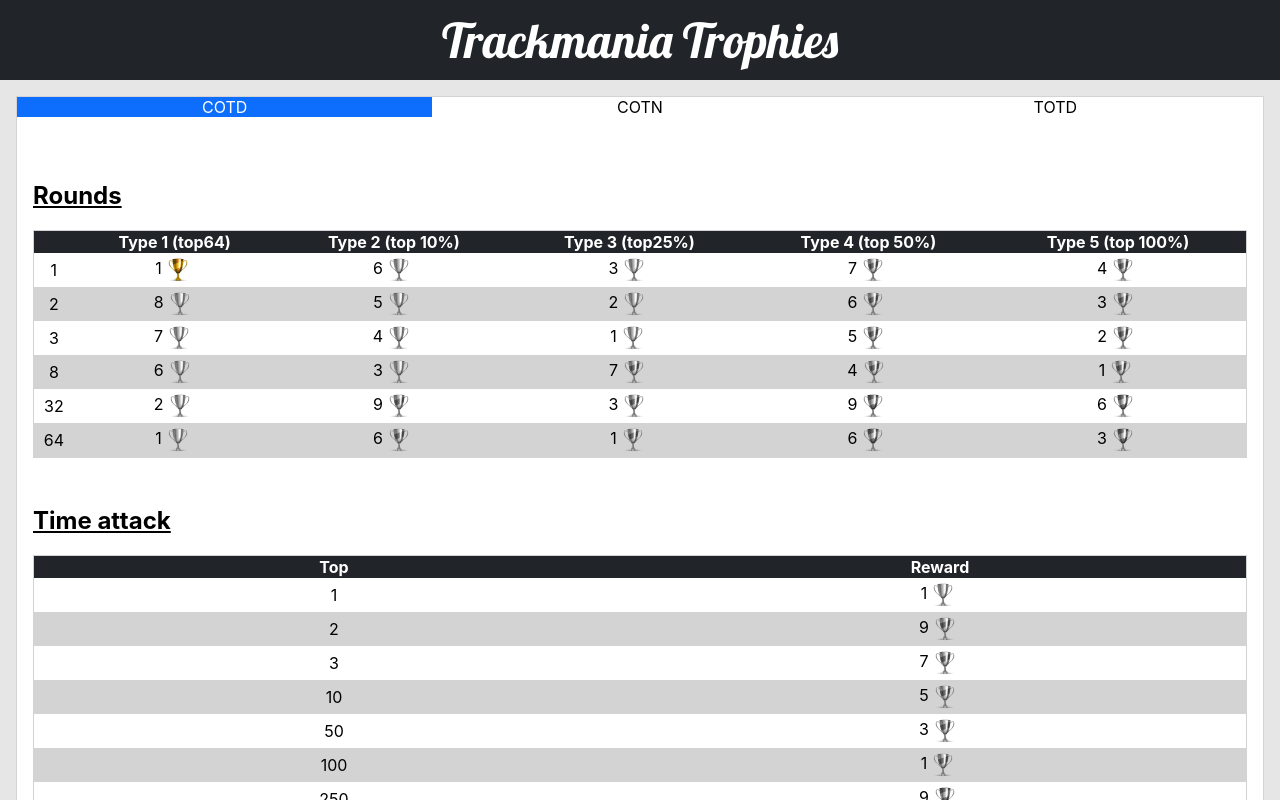
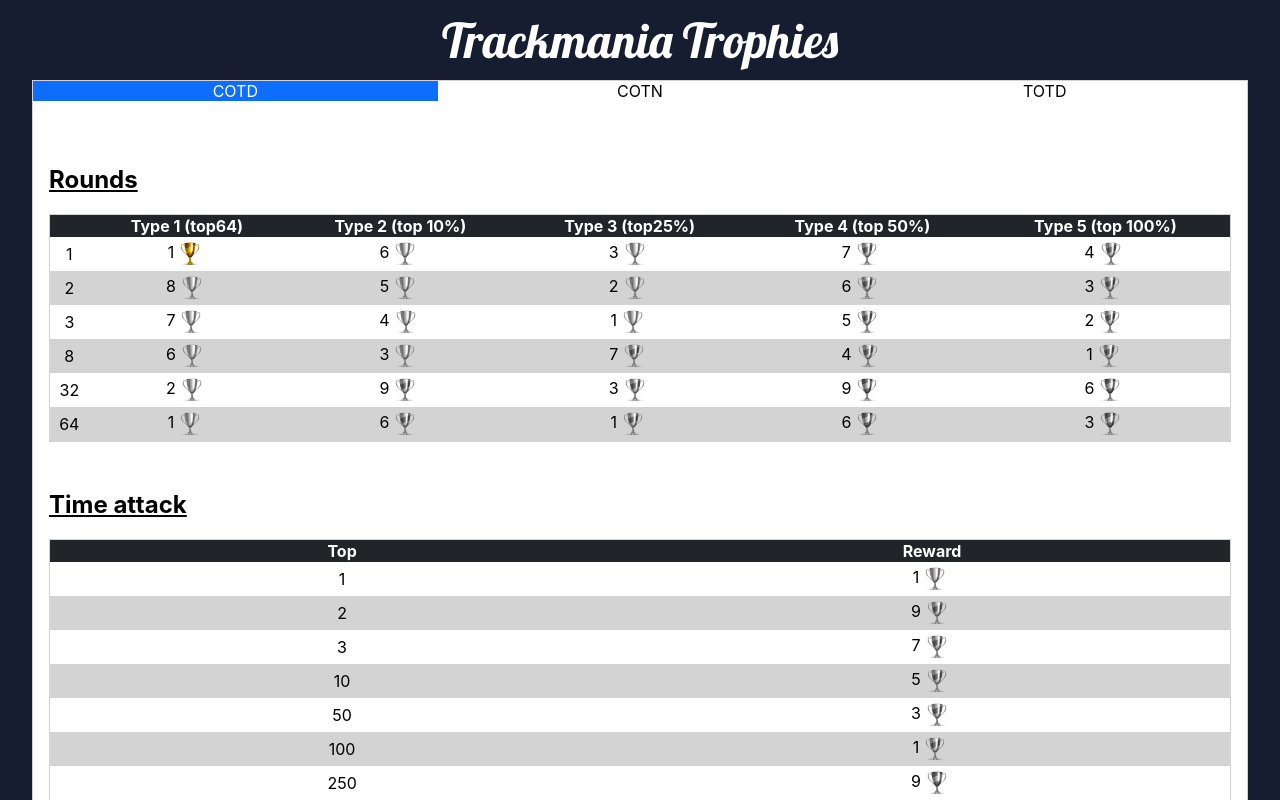
Before and after one commit to Shinestr8/ghp-test, a React (Create React App) app: page / in a window 1280 px wide. Shown: the top 800 px of the page. Built offline with nearby package versions, Linux system fonts and the light colour scheme.

Commit message:
changed background color and margin

```diff
--- a/src/App.css
+++ b/src/App.css
@@ -5,18 +5,20 @@
 }
 
 .header{
-  background-color: #212529;
+  /* background-color: #212529; */
+  background-color: #161D31;
   color: white;
   height: 5rem;
 }
 
 .wrapper{
-  background-color: rgb(230, 230, 230);
+  /* background-color: rgb(230, 230, 230); */
+  background-color: #161D31;
   flex-grow: 1;
 }
 
 .content{
-  margin: 1rem;
+  margin: 0 2rem 2rem 2rem;
   background-color: white;
   border: 1px solid lightgray;
 }
```
